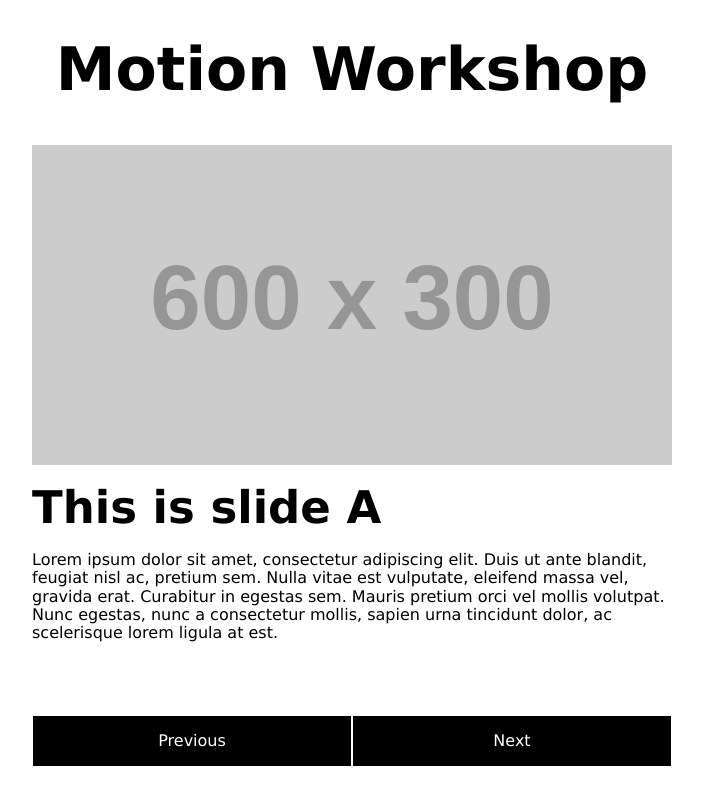
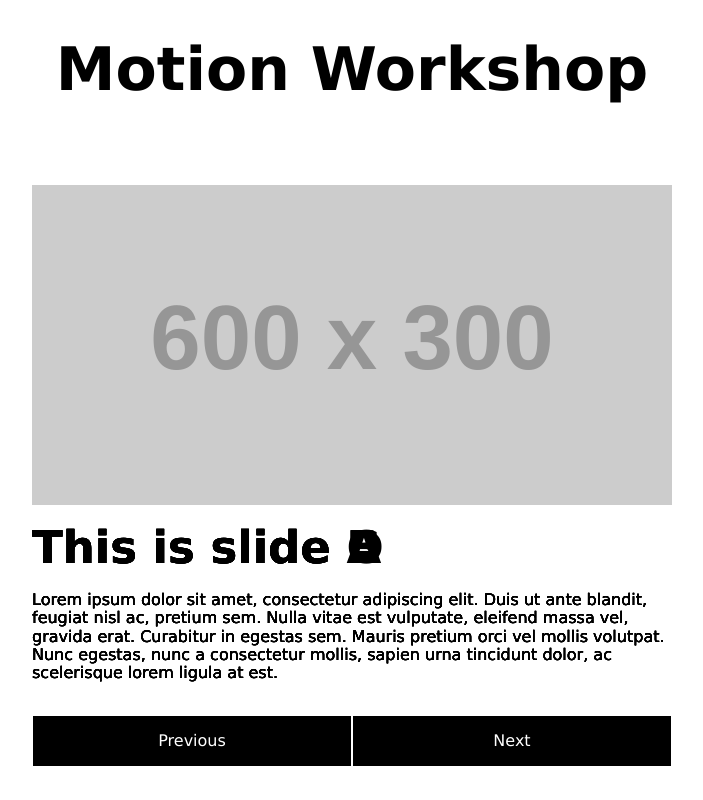
Before and after one commit to cincplug/motion-workshop, a React (Create React App) app: page / in a window 1280 px wide. Shown: the whole page, without its empty margins (288-991 px from the left). Built offline with nearby package versions, Linux system fonts and the light colour scheme.

Commit message:
feat(get-animation-configuration): Added simplified helper

```diff
--- a/src/components/Carousel/Carousel.js
+++ b/src/components/Carousel/Carousel.js
@@ -1,29 +1,28 @@
 // Libs
 import React, { useState } from 'react';
 import PropTypes from 'prop-types';
-import { useSpring, animated } from 'react-spring'
+import { useSpring, animated, config } from 'react-spring'
 
 // Utils
+import getAnimationConfiguration from '../../utils/getAnimationConfiguration';
 
 // Components
 
 // Component
 const CarouselItem = ({ title, copy, image, isActive }) => {
-    const animationProps = useSpring({
-        transform: 'translate3d(0,-40px,0)',
-        opacity: 1,
-        delay: isActive ? 300 : 0,
-        [isActive ? 'from' : 'to']: {
-            transform: 'translate3d(0,0px,0)',
-            opacity: 0
-        }
-    })
+    const imageProps = useSpring(getAnimationConfiguration({
+        from: { transform: 'scale3d(0.9, 0.9, 0.9)', opacity: 0, },
+        to: { transform: 'scale3d(1, 1, 1)', opacity: 1 },
+        config: { ...config.wobbly },
+        delay: 200,
+        isActive
+    }))
 
-    return <animated.li style={animationProps} className='carousel__item' data-is-active={isActive}>
+    return <li className='carousel__item' data-is-active={isActive}>
         <h2 className='carousel__title'>{title}</h2>
         <p className='carousel__copy'>{copy}</p>
-        <img className='carousel__image' src={image} alt={title} />
-    </animated.li>
+        <animated.img style={imageProps} className='carousel__image' src={image} alt={title} />
+    </li>
 }
 
 const Carousel = ({ items }) => {
--- /dev/null
+++ b/src/utils/getAnimationConfiguration.js
@@ -0,0 +1,7 @@
+export default ({ from, to, physics, delay, isActive }) => ({
+    ...to,
+    from,
+    reverse: !isActive,
+    config: physics,
+    delay: isActive ? delay : 0,
+})
```
